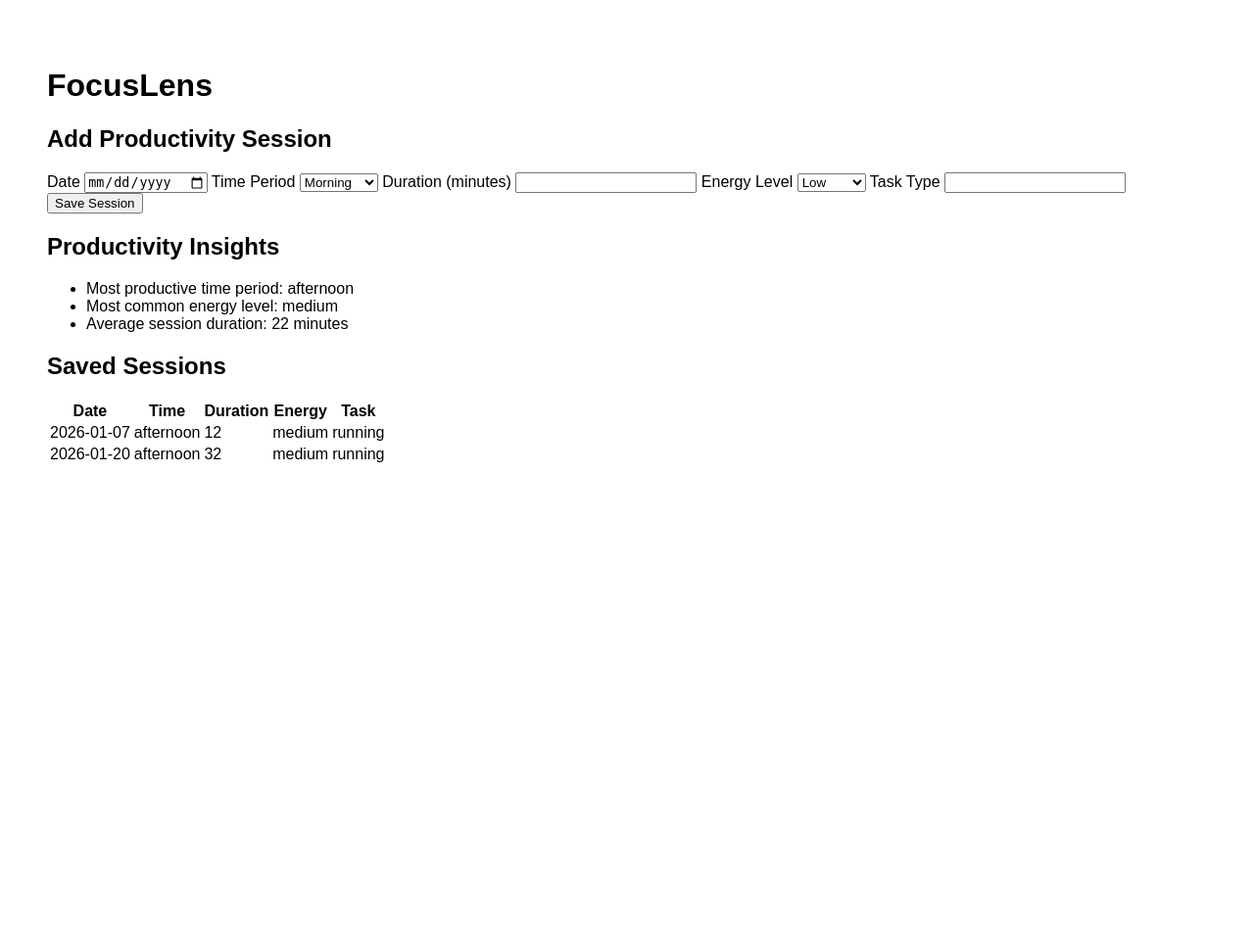
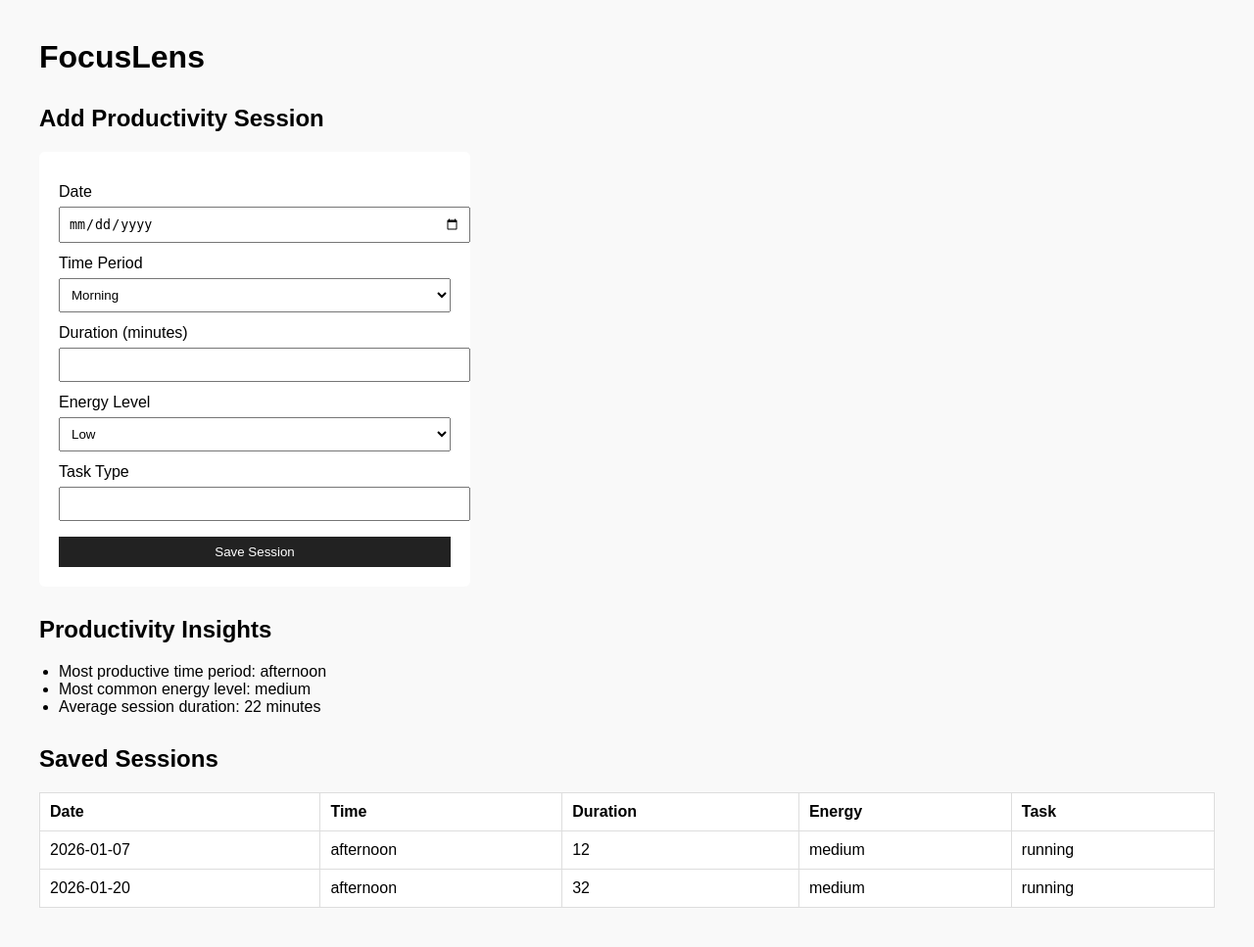
Before and after one commit to baqar08/FocusLens, a Flask app: page / in a window 1280 px wide. Shown: the whole page at 98% size. Before the commit the page ends 472 px from the top, so only its background shows below. Run offline with Flask 3, Linux system fonts and the light colour scheme; data comes from the database, SQL or seed files in the repository.

Commit message:
Improve layout and readability with basic styling Enhanced user interface readability by applying structured spacing, form styling

```diff
--- a/static/css/styles.css
+++ b/static/css/styles.css
@@ -1,4 +1,60 @@
 body {
     font-family: Arial, sans-serif;
-    padding: 40px;
+    margin: 40px;
+    background-color: #f9f9f9;
 }
+
+h1 {
+    margin-bottom: 10px;
+}
+
+h2 {
+    margin-top: 30px;
+}
+
+form {
+    background-color: #ffffff;
+    padding: 20px;
+    border-radius: 6px;
+    width: 400px;
+}
+
+label {
+    display: block;
+    margin-top: 12px;
+}
+
+input,
+select,
+button {
+    width: 100%;
+    padding: 8px;
+    margin-top: 6px;
+}
+
+button {
+    margin-top: 16px;
+    background-color: #222222;
+    color: white;
+    border: none;
+    cursor: pointer;
+}
+
+table {
+    margin-top: 20px;
+    border-collapse: collapse;
+    width: 100%;
+    background-color: #ffffff;
+}
+
+th,
+td {
+    padding: 10px;
+    border: 1px solid #dddddd;
+    text-align: left;
+}
+
+ul {
+    margin-top: 10px;
+    padding-left: 20px;
+}
```
